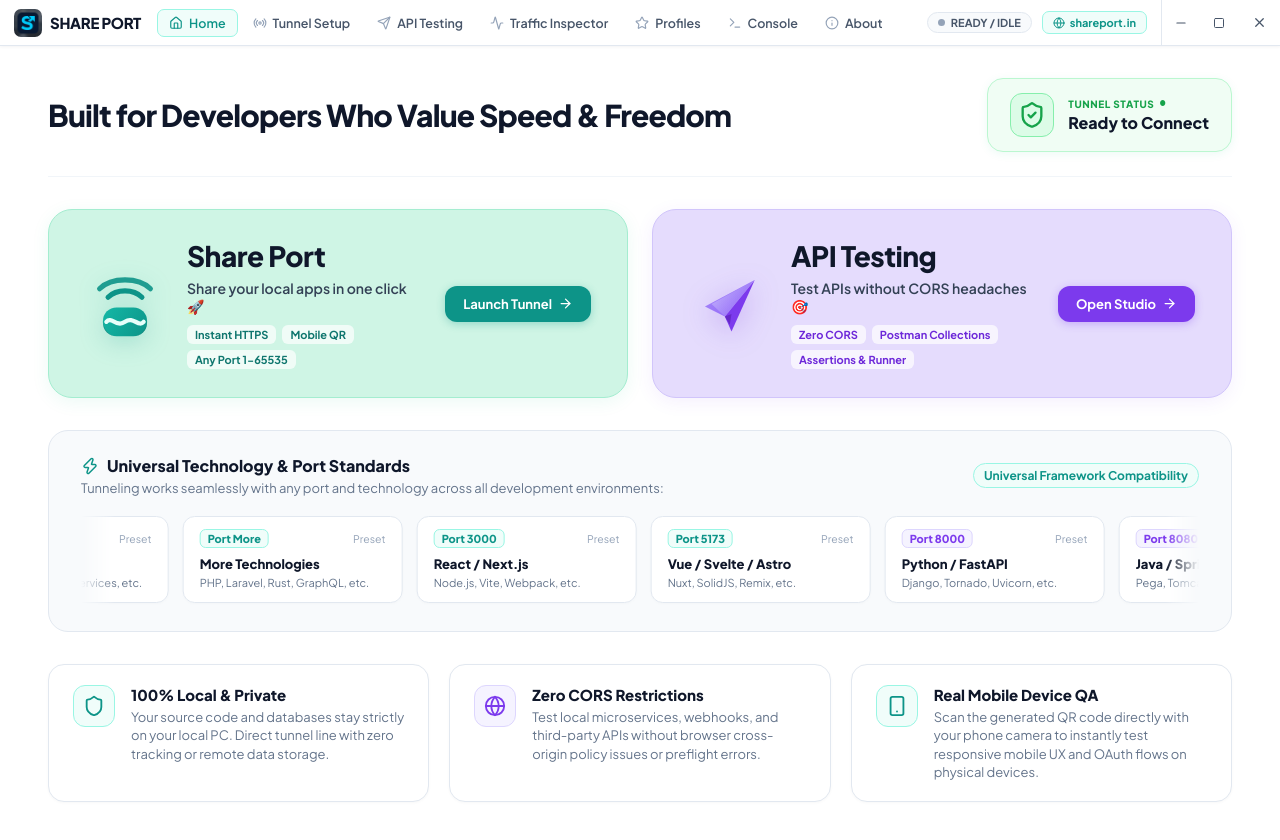
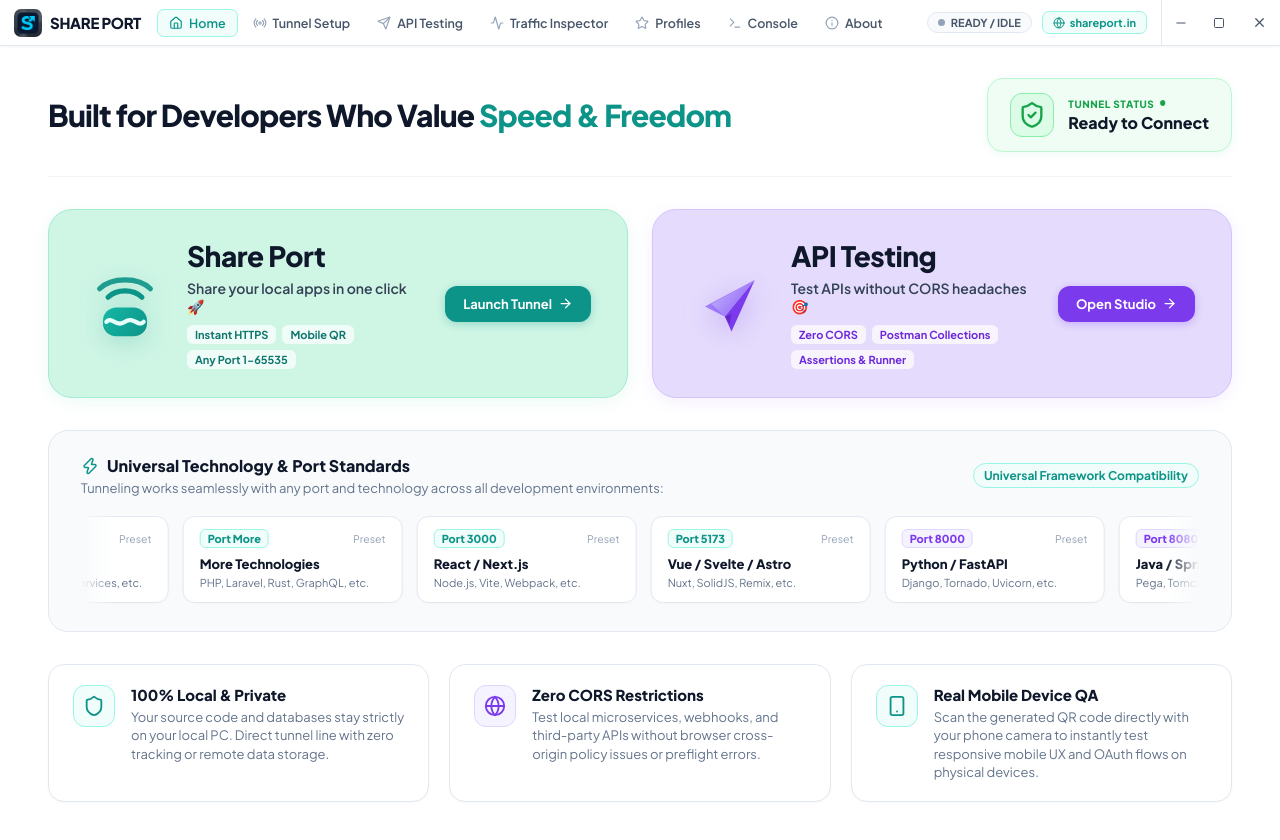
Before and after one commit to Tulasigadini/loop-Tunnel, a React (Vite) app: page / in a window 1280 px wide. Shown: the top 840 px of the page. Built offline with nearby package versions, Linux system fonts and the light colour scheme; the HTML template or start-up script is replaced by a standard one.

Commit message:
use official UI teal-green #0D9488 for Speed & Freedom

```diff
--- a/src/components/LandingPage.jsx
+++ b/src/components/LandingPage.jsx
@@ -36,7 +36,7 @@ export default function LandingPage({ setActiveTab, tunnelState }) {
             lineHeight: '1.2',
             margin: 0
           }}>
-            Built for Developers Who Value Speed & Freedom
+            Built for Developers Who Value <span style={{ color: '#0D9488' }}>Speed & Freedom</span>
           </h1>
         </div>
 
```
Also changed, not shown: 1 other file (tests, documents, lock files or other folders).
